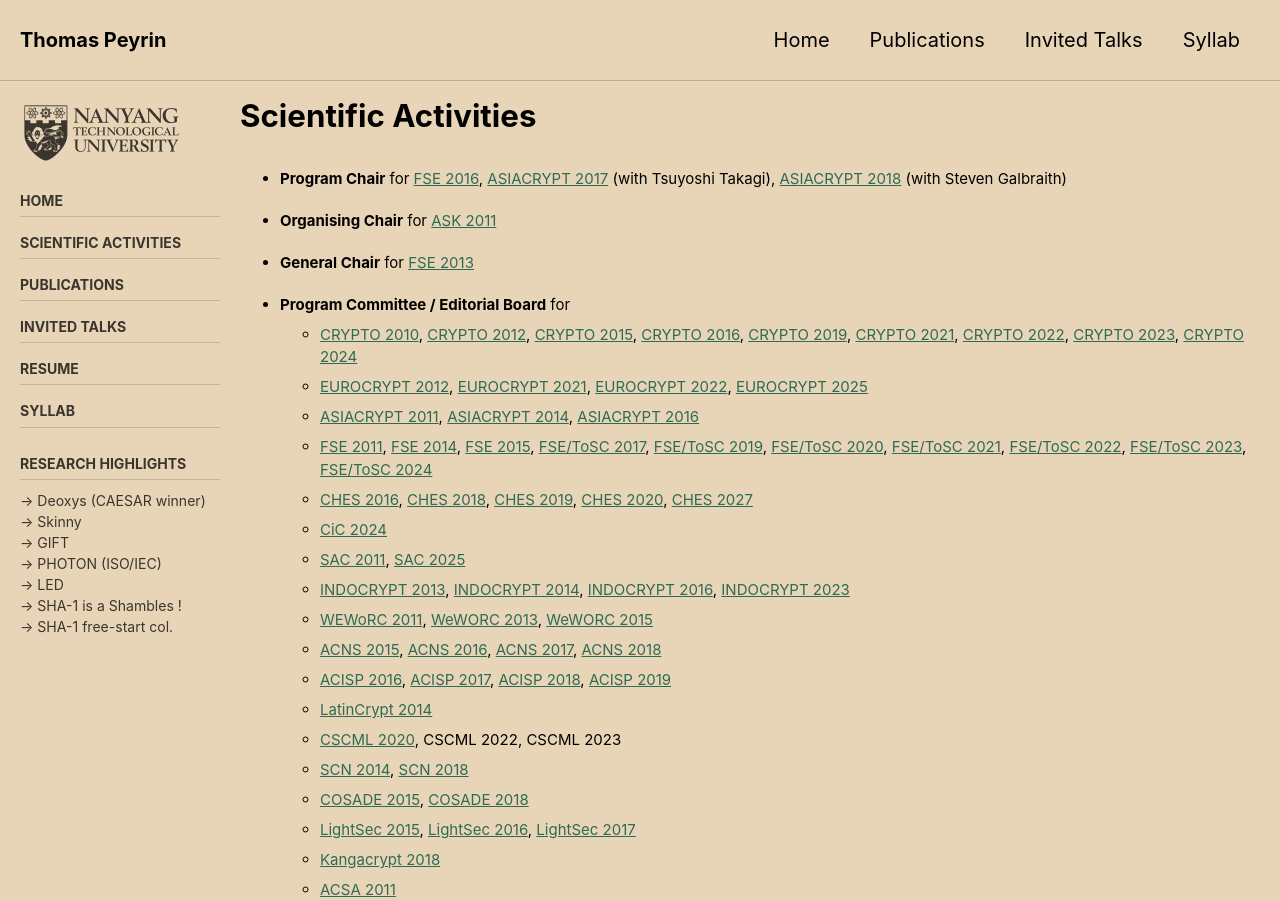
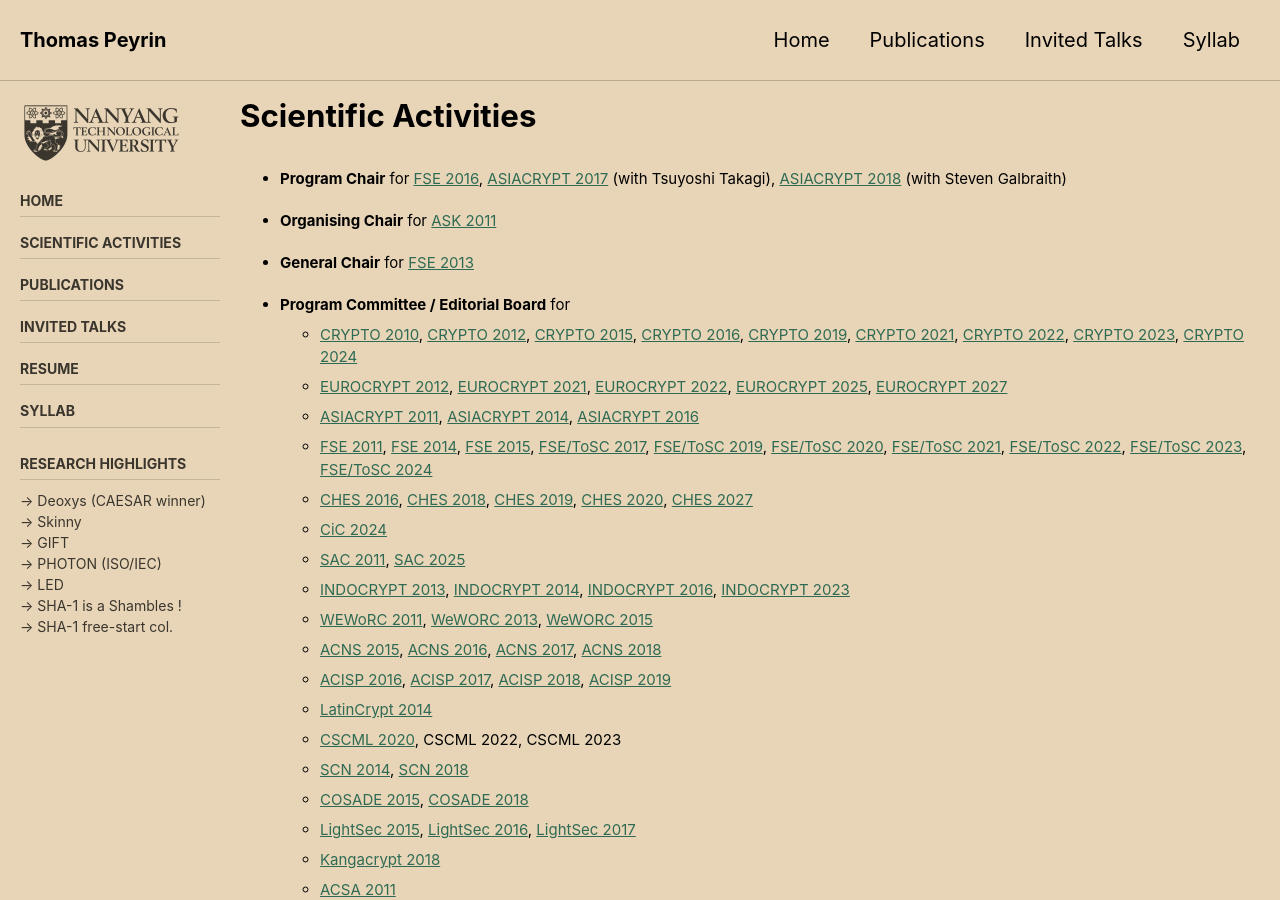
Before and after one commit to thomaspeyrin/web, a Jekyll site: the page built from activities.md, in a window 1280 px wide and 900 px high. Built offline with Jekyll 4.4.1, drawn with Linux system fonts in a browser that asks for light colours; cached includes are drawn as plain includes; nearby versions of some CDN libraries; our own code applies the rules of GitHub Pages for plain Markdown files; some of the changed text lies outside the part shown.

Commit message:
Add EUROCRYPT 2027 and update external reviewer line

```diff
--- a/activities.md
+++ b/activities.md
@@ -22,7 +22,7 @@ sidebar:
 
 - **Program Committee / Editorial Board** for
   - [CRYPTO 2010]("http://www.iacr.org/conferences/crypto2010"), [CRYPTO 2012]("http://www.iacr.org/conferences/crypto2012"), [CRYPTO 2015]("http://www.iacr.org/conferences/crypto2015"), [CRYPTO 2016]("http://www.iacr.org/conferences/crypto2016"), [CRYPTO 2019]("http://www.iacr.org/conferences/crypto2019"), [CRYPTO 2021]("http://www.iacr.org/conferences/crypto2021"), [CRYPTO 2022]("http://www.iacr.org/conferences/crypto2022"), [CRYPTO 2023]("http://www.iacr.org/conferences/crypto2023"), [CRYPTO 2024]("http://www.iacr.org/conferences/crypto2024")
-  - [EUROCRYPT 2012]("http://www.cs.bris.ac.uk/eurocrypt2012"), [EUROCRYPT 2021]("https://eurocrypt.iacr.org/2021/"), [EUROCRYPT 2022]("https://eurocrypt.iacr.org/2022/"), [EUROCRYPT 2025]("https://eurocrypt.iacr.org/2025/")
+  - [EUROCRYPT 2012]("http://www.cs.bris.ac.uk/eurocrypt2012"), [EUROCRYPT 2021]("https://eurocrypt.iacr.org/2021/"), [EUROCRYPT 2022]("https://eurocrypt.iacr.org/2022/"), [EUROCRYPT 2025]("https://eurocrypt.iacr.org/2025/"), [EUROCRYPT 2027]("https://eurocrypt.iacr.org/2027/")
   - [ASIACRYPT 2011]("http://cist.korea.ac.kr/~asiacrypt2011/index.php?cont=home"), [ASIACRYPT 2014]("http://www.iacr.org/conferences/asiacrypt2014"), [ASIACRYPT 2016]("http://asiacrypt2016.com")
   - [FSE 2011]("http://fse2011.mat.dtu.dk"), [FSE 2014]("http://fse2014.isg.rhul.ac.uk"), [FSE 2015]("http://light-sec.org/fse2015"), [FSE/ToSC 2017]("http://www.nuee.nagoya-u.ac.jp/labs/tiwata/fse2017"), [FSE/ToSC 2019]("https://fse.iacr.org/2019"), [FSE/ToSC 2020]("https://fse.iacr.org/2020"), [FSE/ToSC 2021]("https://fse.iacr.org/2021"), [FSE/ToSC 2022]("https://fse.iacr.org/2022"), [FSE/ToSC 2023]("https://fse.iacr.org/2023"), [FSE/ToSC 2024]("https://fse.iacr.org/2024")
   - [CHES 2016]("http://www.chesworkshop.org/ches2016/index.php"), [CHES 2018]("https://ches.iacr.org/2018"), [CHES 2019]("https://ches.iacr.org/2019"), [CHES 2020]("https://ches.iacr.org/2020"), [CHES 2027]("https://ches.iacr.org/2027")
```
Also changed, not shown: other parts of activities.md (+1 -1 lines).
